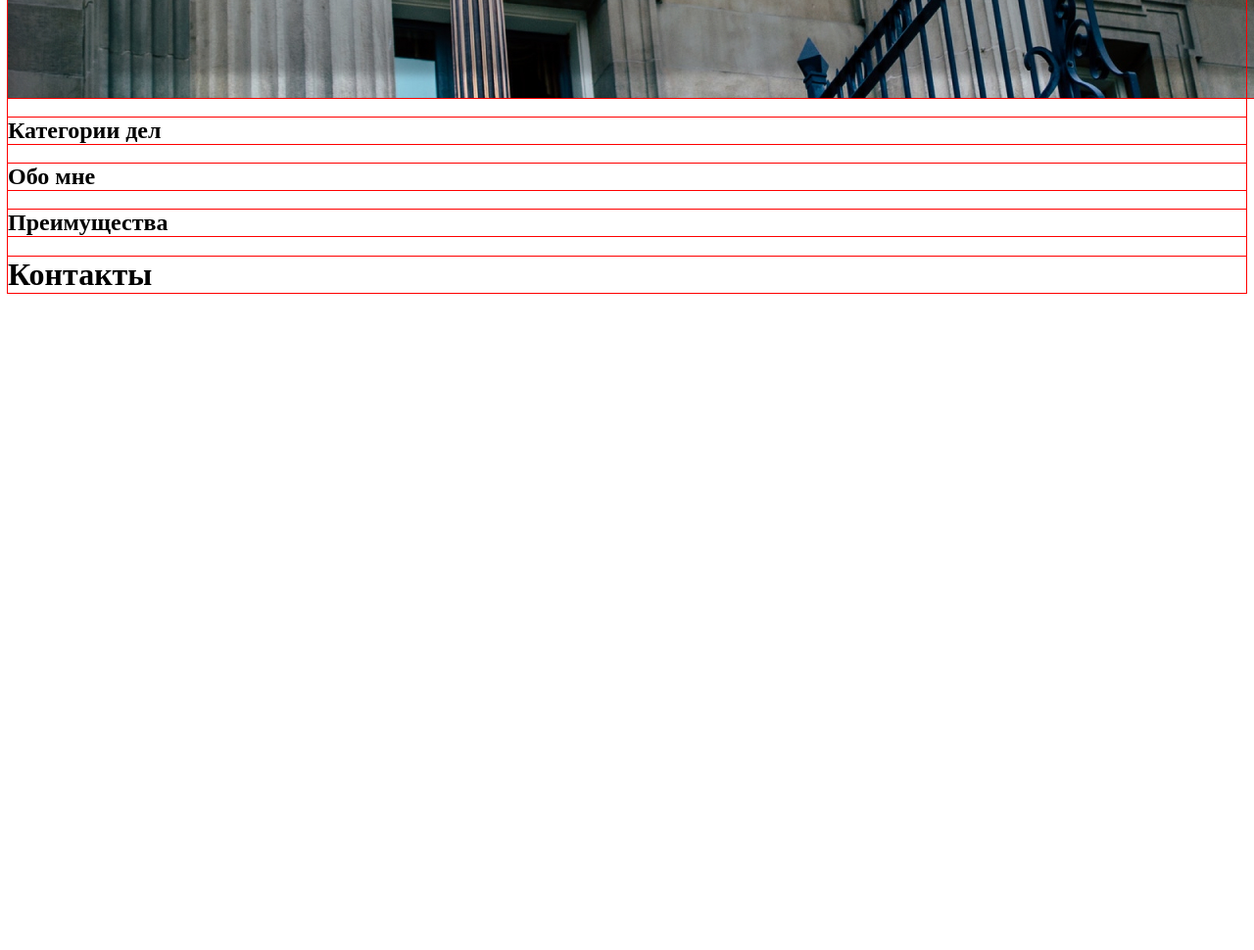
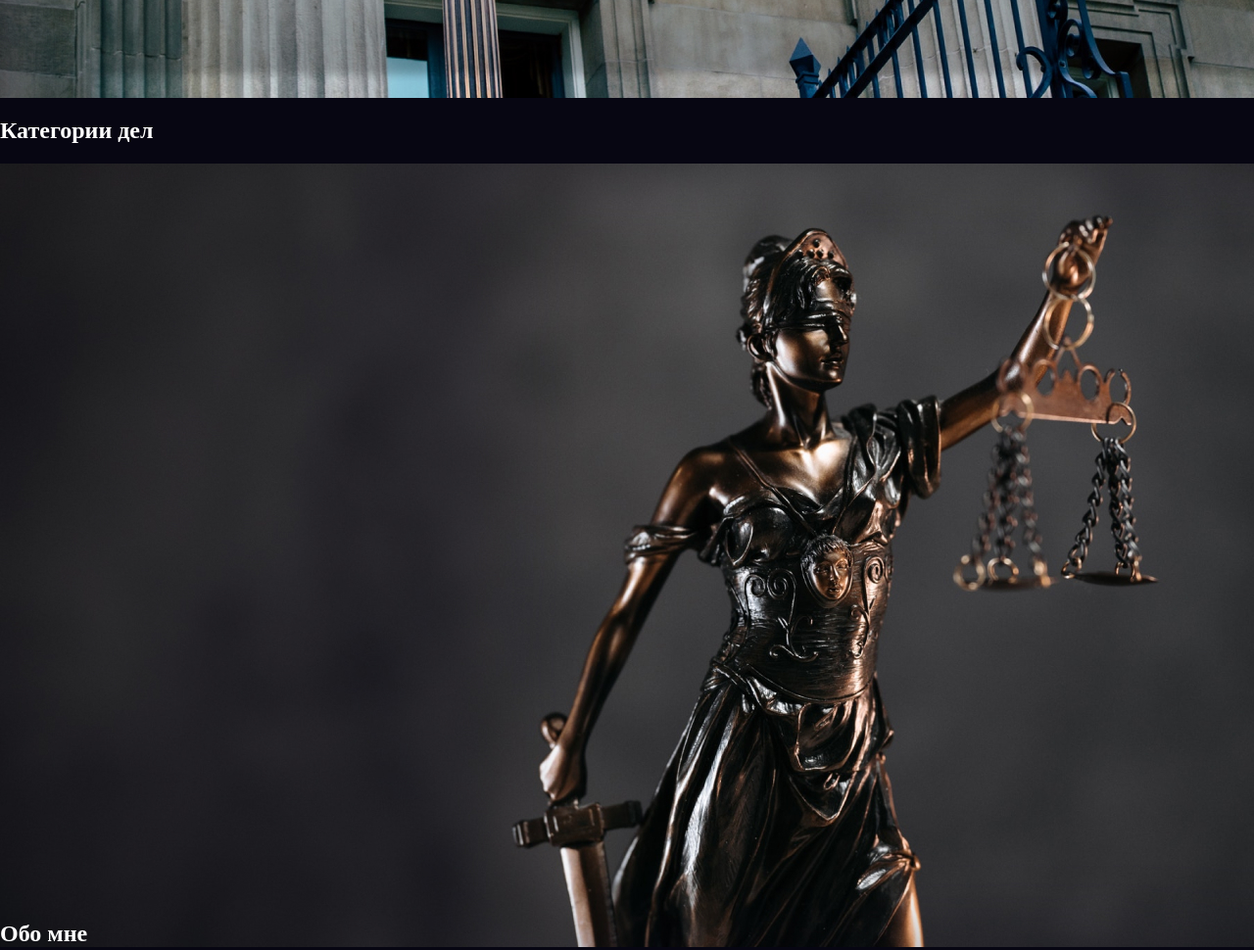
Before and after one commit to dsgcat/law-site, a plain HTML site: page index.html in a window 1280 px wide. Shown: the part 940-1910 px from the top of the page at 98% size. Before the commit the page ends 1261 px from the top, so only its background shows below. Drawn offline with Linux system fonts and the light colour scheme.

Commit message:
second commit

```diff
--- a/index.css
+++ b/index.css
@@ -1,9 +1,25 @@
-*{
-    outline: 1px solid red;
-}
+body{
+    color:#fff;
+    margin: 0 auto;
+    padding: 0;
+    background-color: #070612;
+    }
+
 .main-header{
     background-image: url(./images/header-back.jpg);
     width: 1440px;
     height: 1024px;
     color:#fff;
+    margin: 0 auto;
+    padding: 0;
 }
+.category{
+    background-color: #070612;
+    width:1440px;
+    height: 800px;
+}
+.category-description{
+    background-image: url(./images/femida.jpg);
+    width: 1360px;
+    height: 800px;
+}
--- a/index.html
+++ b/index.html
@@ -22,8 +22,9 @@
             <h1>Юридическая студия Сергея Дунаева</h1>
         </header>
         <main>
-            <section>
+            <section class="category">
                 <h1 class="visually-hidden">Категории дел</h1>
+                <div class="category-description"></div>
             </section>
             <section>
                 <h1 class="visually-hidden">Обо мне</h1>
```
Also changed, not shown: images/femida.jpg (added).
